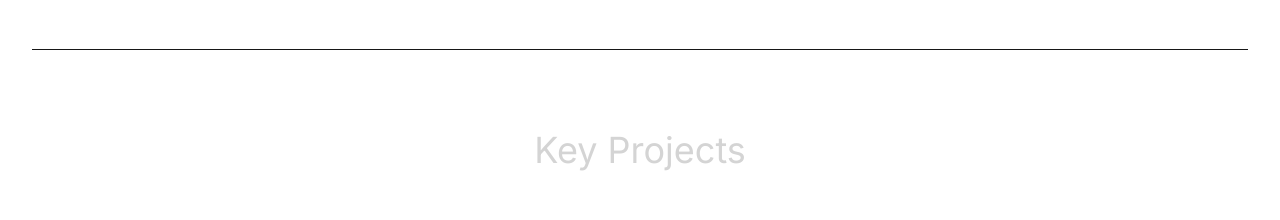
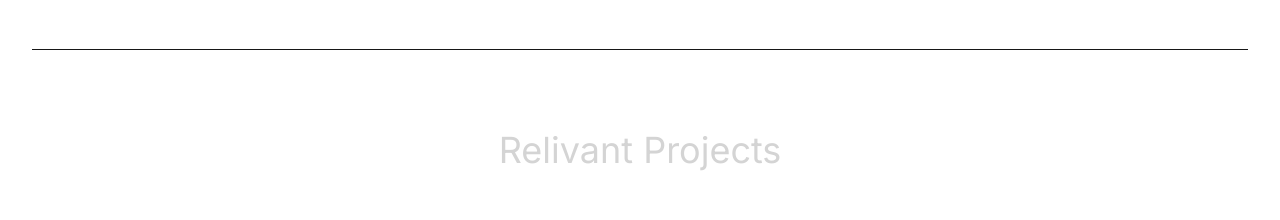
Before and after one commit to Tijanifareed/MyPortfolio, a React (Vite) app: page / in a window 1280 px wide. Shown: the part 3002-3222 px from the top of the page. Built offline with nearby package versions, Linux system fonts and the light colour scheme.

Commit message:
removed change

```diff
--- a/src/components/Projects.jsx
+++ b/src/components/Projects.jsx
@@ -10,7 +10,7 @@ const Projects = () => {
      initial={{opacity: 0, y: -100}}
      transition={{duration: 0.5}}
      className="my-20 text-center text-4xl">
-     Key Projects
+     Relivant Projects
      </motion.h1>
      <div>
           {PROJECTS.map((project, index ) =>(
```
